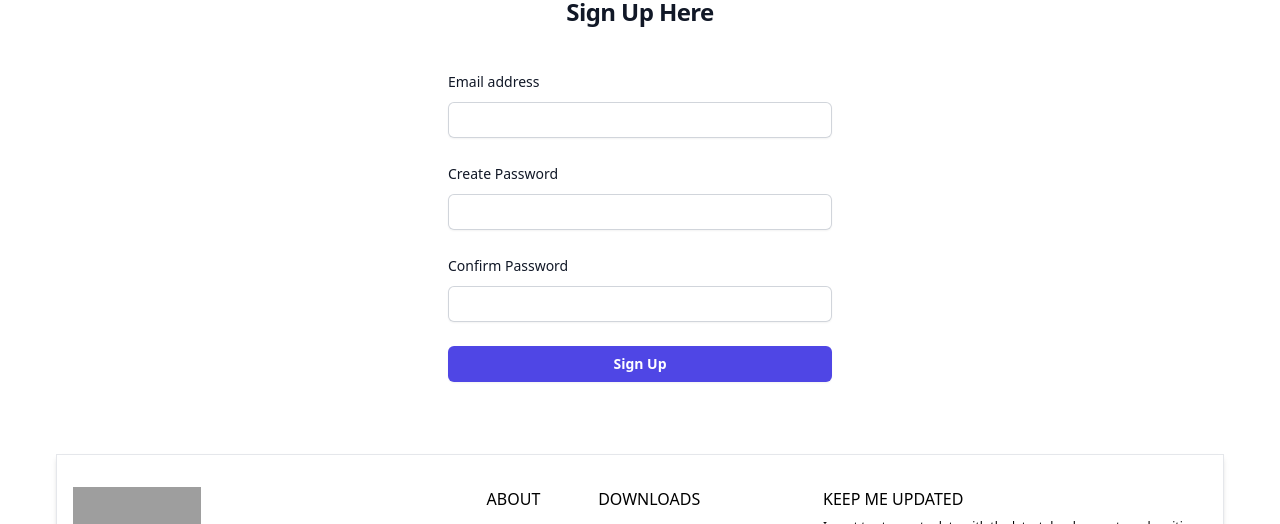
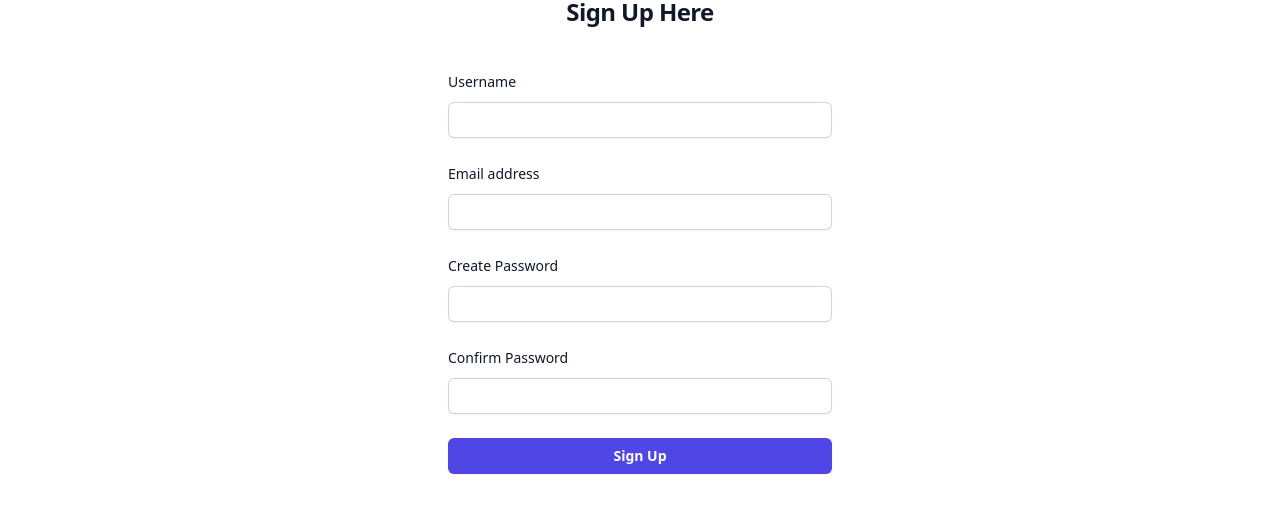
Before and after one commit to makwanaom/Gift-City-Project, a Next.js app: page /SignUp in a window 1280 px wide. Shown: the part 239-763 px from the top of the page. Built offline with nearby package versions, Linux system fonts and the light colour scheme; no server answers; grey boxes are pictures that could not be loaded.

Commit message:
updated next-auth nav

```diff
--- a/app/(auth)/Login/page.js
+++ b/app/(auth)/Login/page.js
@@ -1,8 +1,8 @@
-'use client'
+"use client";
 import React from "react";
 import Image from "next/image";
 import Link from "next/link";
-import { useSession, signIn, signOut } from "next-auth/react"
+import { useSession, signIn, signOut } from "next-auth/react";
 import { useState } from "react";
 import { useRouter } from "next/navigation";
 
@@ -59,7 +59,7 @@ const Login = () => {
                 className="block text-sm font-medium leading-6 text-gray-900">
                 Email address
               </label>
-              <div className="mt-2">
+              <div className="mt-2 focus:outline w-full p-2 flex ring-offset-0 rounded-md py-1.5 text-gray-900 shadow-sm ring-1 ring-inset ring-gray-300 placeholder:text-gray-400 focus:ring-2 focus:ring-inset focus:ring-indigo-600 sm:text-sm sm:leading-6">
                 <input
                   id="email"
                   name="email"
@@ -67,8 +67,9 @@ const Login = () => {
                   value={email}
                   onChange={(e) => setEmail(e.target.value)}
                   autoComplete="email"
+
                   required
-                  className="block w-full rounded-md border-0 py-1.5 text-gray-900 shadow-sm ring-1 ring-inset ring-gray-300 placeholder:text-gray-400 focus:ring-2 focus:ring-inset focus:ring-indigo-600 sm:text-sm sm:leading-6"
+                  className="w-full border-0 outline-none focus:ring-indigo-600 sm:text-sm sm:leading-6"
                 />
               </div>
             </div>
@@ -88,7 +89,7 @@ const Login = () => {
                   </a>
                 </div>
               </div>
-              <div className="mt-2">
+              <div className="mt-2 focus:outline w-full p-2 flex ring-offset-0 rounded-md py-1.5 text-gray-900 shadow-sm ring-1 ring-inset ring-gray-300 placeholder:text-gray-400 focus:ring-2 focus:ring-inset focus:ring-indigo-600 sm:text-sm sm:leading-6 ">
                 <input
                   id="password"
                   name="password"
@@ -97,7 +98,7 @@ const Login = () => {
                   onChange={(e) => setPassword(e.target.value)}
                   autoComplete="current-password"
                   required
-                  className="block w-full rounded-md border-0 py-1.5 text-gray-900 shadow-sm ring-1 ring-inset ring-gray-300 placeholder:text-gray-400 focus:ring-2 focus:ring-inset focus:ring-indigo-600 sm:text-sm sm:leading-6"
+                  className="block  focus:outline w-full rounded-md border-0 py-1.5 text-gray-900 shadow-sm ring-1 ring-inset ring-gray-300 placeholder:text-gray-400 focus:ring-2 focus:ring-inset focus:ring-indigo-600 sm:text-sm sm:leading-6"
                 />
               </div>
             </div>
--- a/app/(auth)/SignUp/page.js
+++ b/app/(auth)/SignUp/page.js
@@ -26,11 +26,11 @@ const SignUp = () => {
   const handleSubmit = async (e) => {
     e.preventDefault();
     if (isSignUp) {
-      if (!email || !password) {
+      if (!username ||!email || !password) {
         setError("All fields are necessary.");
         return;
       }
-    } else if (!email || !password) {
+    } else if (!username || !email || !password) {
       setError("All fields are necessary.");
     }
 
@@ -56,6 +56,7 @@ const SignUp = () => {
           "Content-Type": "application/json",
         },
         body: JSON.stringify({
+          username,
           email,
           password,
           confirmPassword,
@@ -90,8 +91,27 @@ const SignUp = () => {
             </h2>
           </div>
 
-          <div className="mt-10 sm:mx-auto sm:w-full sm:max-w-sm">
+          <div className="mt-10 items-center sm:mx-auto sm:w-full sm:max-w-sm">
             <form className="space-y-6" onSubmit={handleSubmit}>
+            <div>
+                <label
+                  htmlFor="email"
+                  className="block text-sm font-medium leading-6 text-gray-900">
+                  Username
+                </label>
+                <div className="mt-2">
+                  <input
+                    id="username"
+                    name="username"
+                    type="username"
+                    autoComplete="username"
+                    value={username}
+                    onChange={(e) => setUserName(e.target.value)}
+                    required
+                    className="block w-full rounded-md border-0 py-1.5 text-gray-900 shadow-sm ring-1 ring-inset ring-gray-300 placeholder:text-gray-400 focus:ring-2 focus:ring-inset focus:ring-indigo-600 sm:text-sm sm:leading-6"
+                  />
+                </div>
+              </div>
               <div>
                 <label
                   htmlFor="email"
@@ -155,6 +175,12 @@ const SignUp = () => {
                   />
                 </div>
               </div>
+                    {setError?<div>
+                      <span>
+                        {setError}
+                      </span>
+                    </div>:<></>}
+
 
               <div>
                 <button
--- a/components/UserData/UserInfo.jsx
+++ b/components/UserData/UserInfo.jsx
@@ -13,7 +13,7 @@ export default function UserInfo() {
   };
 
   return (
-    <div className="grid place-items-center h-screen">
+    <div className="grid place-items-center ">
       <div className="shadow-lg p-8 bg-zinc-300/10 flex flex-col gap-2 my-6">
         {session ? (
           <>
--- a/components/introduction/Introduction.jsx
+++ b/components/introduction/Introduction.jsx
@@ -12,11 +12,11 @@ import Banner from "../Banner/Banner";
 
 const Introduction = () => {
   return (
-    <div className=" animate__animated animate__fadeIn h-fit flex flex-col mt-3 ">
+    <div className=" animate__animated animate__fadeIn h-fit flex flex-col mt-3 z-1">
      {/* <NextNProgress color='#29D ' startPosition={0.3}
         stopDelayMs={200}
         height={3} /> */}
-<div className="relative" style={{ paddingBottom: '56.25%' }}>
+<div className="relative z-1" style={{ paddingBottom: '56.25%' }}>
   <video
     autoPlay
     loop
--- a/components/navbar/Navbar.jsx
+++ b/components/navbar/Navbar.jsx
@@ -4,6 +4,7 @@ import Link from "next/link";
 import { FaBars, FaUser } from "react-icons/fa"; // Import the menu icon from react-icons/fa
 import { useSession } from "next-auth/react";
 import { getServerSession } from "next-auth";
+import UserInfo from "../UserData/UserInfo";
 
 const Navbar = () => {
 
@@ -84,7 +85,7 @@ const Navbar = () => {
           ))}
         </div>
       </div>
-      <div className="ml-4 font-medium text-xl px-6 cursor-pointer text-black">
+      <div className="ml-4  font-medium text-xl px-6 cursor-pointer text-black">
         {session ? (
           <button onClick={toggleProfileMenu}>
             <FaUser />
@@ -95,8 +96,10 @@ const Navbar = () => {
           </button>
         )}
         {isProfileMenuOpen && (
-          <ul className="bg-white p-2 border-b-2 border-gray-600 absolute right-0 mt-2">
-            <li>
+          <ul className="bg-white p-2 border-b-2 border-gray-600 absolute z-10 right-0 mt-2 ">
+            <UserInfo/>
+
+             <li>
               <Link href="/Profile">Profile</Link>
             </li>
             <li onClick={toggleProfileMenu}>
--- a/models/user.jsx
+++ b/models/user.jsx
@@ -2,6 +2,10 @@ import mongoose, { Schema, models } from "mongoose";
 
 const userSchema = new Schema(
   {
+    username:{
+      type:String,
+      require:true,
+    },
     email: {
       type: String,
       require: true,
```
